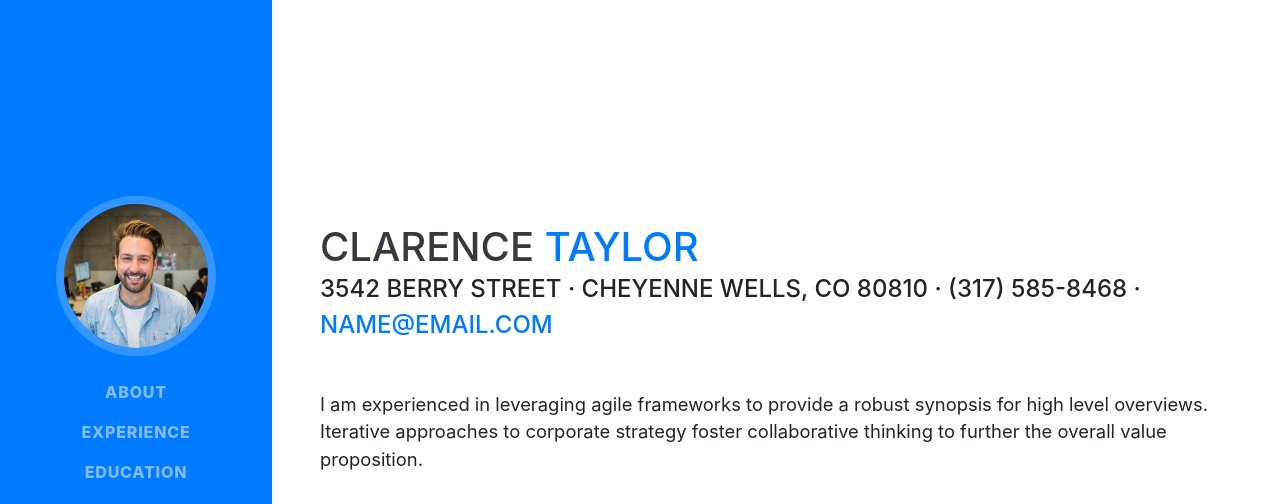
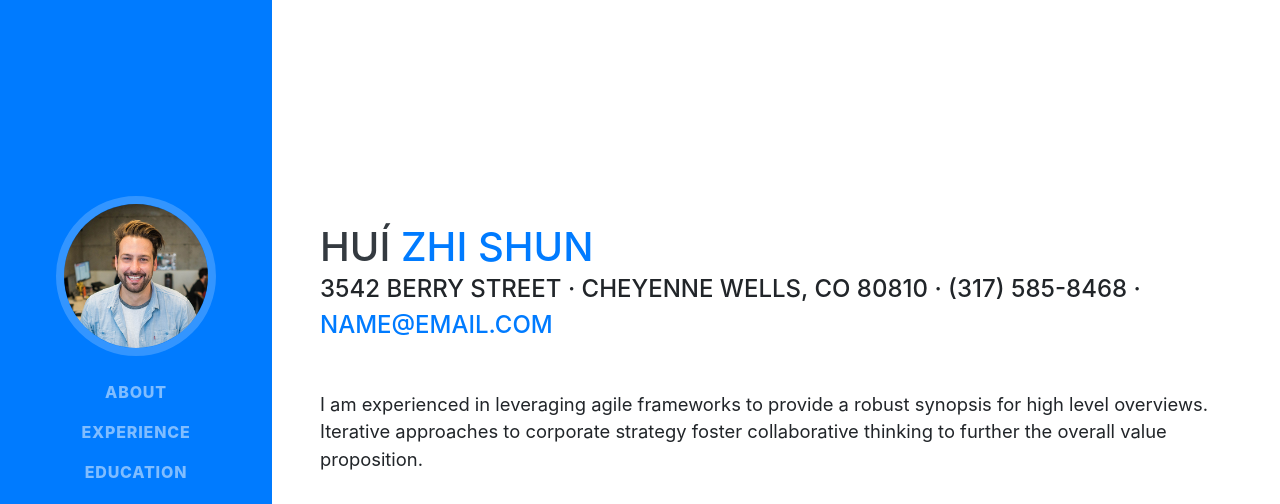
Before and after one commit to kike012111/semestral, a website with bundled scripts: page index.html in a window 1280 px wide. Shown: the top 504 px of the page. Built offline with nearby package versions, Linux system fonts and the light colour scheme; a web font is replaced by a local one.

Commit message:
Update index.html

```diff
--- a/index.html
+++ b/index.html
@@ -63,8 +63,8 @@
 
     <section class="resume-section p-3 p-lg-5 d-flex align-items-center" id="about">
       <div class="w-100">
-        <h1 class="mb-0">Clarence
-          <span class="text-primary">Taylor</span>
+        <h1 class="mb-0">Huí
+          <span class="text-primary">Zhi Shun</span>
         </h1>
         <div class="subheading mb-5">3542 Berry Street · Cheyenne Wells, CO 80810 · (317) 585-8468 ·
           <a href="mailto:name@email.com">name@email.com</a>
```
